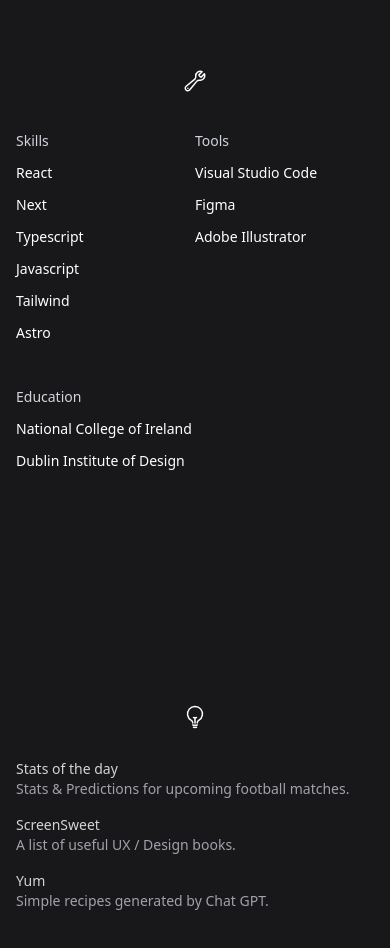
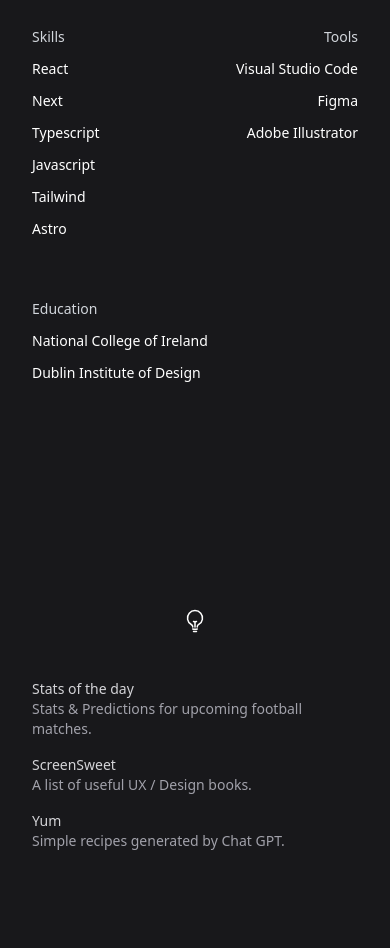
Before and after one commit to StephenFinegan21/Next-portfolio, a Next.js app: page / in a window 390 px wide. Shown: the part 920-1868 px from the top of the page. Built offline with nearby package versions, Linux system fonts and the light colour scheme.

Commit message:
fixed responsive issues

```diff
--- a/app/layout.tsx
+++ b/app/layout.tsx
@@ -34,8 +34,8 @@
 
       <body>
         <Providers>
-          <main className="min-h-screen  w-full  font-inter  bg-zinc-200/20 dark:bg-zinc-900 antialiased transition-all">
-            <div className=" flex flex-col justify-center px-4 sm:px-12  items-center">
+          <main className="min-h-screen  max-w-screen w-full  font-inter  bg-zinc-200/20 dark:bg-zinc-900 antialiased transition-all">
+            <div className=" flex flex-col justify-center px-8 sm:px-12  ">
               <Navigation />
               {children}
             </div>
--- a/app/page.tsx
+++ b/app/page.tsx
@@ -11,7 +11,7 @@
   return (
     <>
 
-      <div className="pt-24 w-full md:w-4/5 lg:w-3/5 mx-auto">
+      <div className="w-full md:w-4/5 lg:w-3/5 mx-auto">
         <Hero />
         <Skills />
         <Projects />
--- a/app/sections/Hero.tsx
+++ b/app/sections/Hero.tsx
@@ -4,7 +4,7 @@
 
 export default function Hero() {
   return (
-    <motion.div className="w-full h-[80vh] flex flex-col  items-center justify-center text-zinc-900 dark:text-white rounded-md relative">
+    <motion.div className=" w-full h-[80vh] flex flex-col  items-center justify-center text-zinc-900 dark:text-white rounded-md relative">
       <span>
         <motion.svg
           xmlns="http://www.w3.org/2000/svg"
--- a/app/sections/Projects.tsx
+++ b/app/sections/Projects.tsx
@@ -22,7 +22,7 @@
             d="M12 18v-5.25m0 0a6.01 6.01 0 0 0 1.5-.189m-1.5.189a6.01 6.01 0 0 1-1.5-.189m3.75 7.478a12.06 12.06 0 0 1-4.5 0m3.75 2.383a14.406 14.406 0 0 1-3 0M14.25 18v-.192c0-.983.658-1.823 1.508-2.316a7.5 7.5 0 1 0-7.517 0c.85.493 1.509 1.333 1.509 2.316V18"
           />
         </motion.svg>
-      <div className="flex flex-col  justify-center py-8 text-zinc-900 dark:text-white ">
+      <div className="flex flex-col  justify-center py-12 text-zinc-900 dark:text-white ">
 
 
         <ul>
--- a/app/sections/Skills.tsx
+++ b/app/sections/Skills.tsx
@@ -27,12 +27,12 @@
         />
       </motion.svg>
 
-      <div className="w-full max-w-full grid-cols-2 gap-y-8 grid sm:grid-cols-3 items-start    ">
+      <div className="w-full max-w-full  gap-y-12 grid sm:grid-cols-3 items-stretch justify-between    ">
         <div>
           <h2 className="text-sm  text-gray-800 dark:text-gray-300 leading-8 sm:leading-10 ">
             Skills
           </h2>
-          <ul className="text-sm sm:text-base  font-medium leading-8 sm:leading-10 ">
+          <ul className="text-sm sm:text-base font-medium leading-8 sm:leading-10 ">
             <li>React</li>
             <li>Next</li>
             <li>Typescript</li>
@@ -42,7 +42,7 @@
           </ul>
         </div>
 
-        <div>
+        <div className="text-right sm:text-left ">
           <h2 className="text-sm text-gray-800 dark:text-gray-300 leading-8 sm:leading-10 ">
             Tools
           </h2>
```
